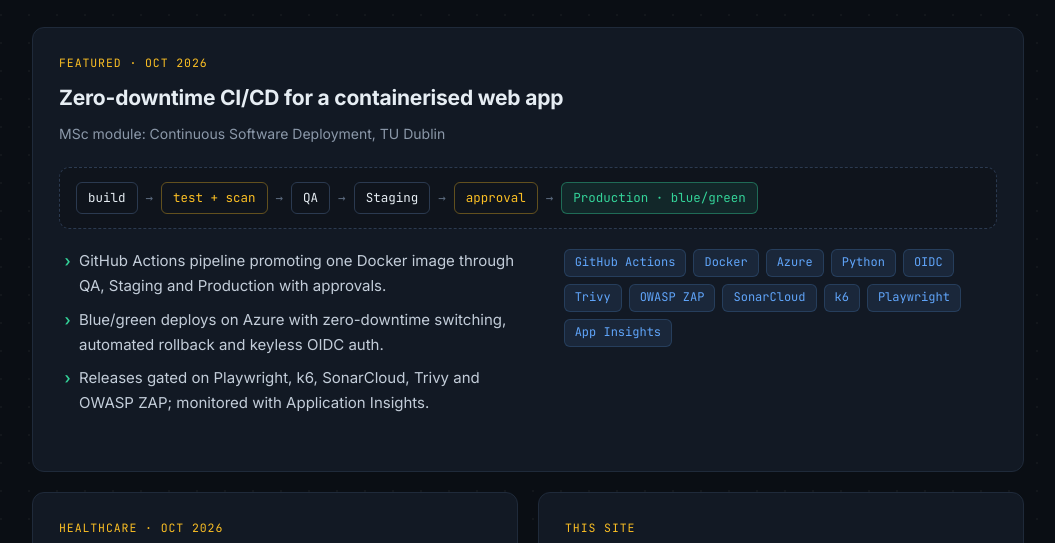
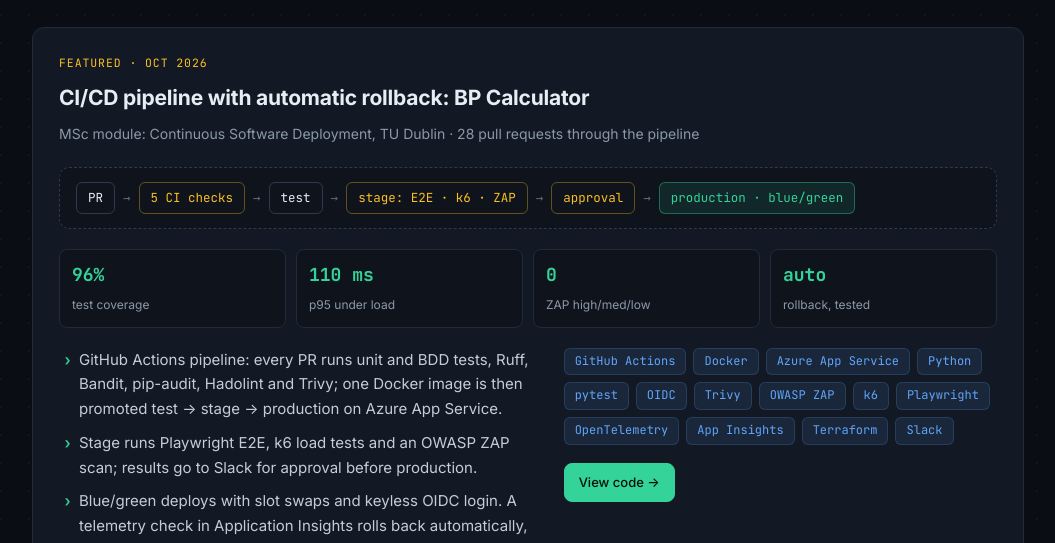
Before and after one commit to pso25/pso25.github.io, a plain HTML site: page index.html in a window 1280 px wide. Shown: the part 3710-4253 px from the top of the page, without its empty margins (112-1167 px from the left). Drawn offline with Linux system fonts and the light colour scheme.

Commit message:
Add files via upload

```diff
--- a/index.html
+++ b/index.html
@@ -183,6 +183,12 @@
     .project li::before { content: "›"; position: absolute; left: 4px; color: var(--green); font-family: var(--mono); font-weight: 700; }
     .feature-grid { display: grid; grid-template-columns: 1.1fr 1fr; gap: 28px; }
 
+    .proj-stats { display: grid; grid-template-columns: repeat(4, 1fr); gap: 10px; margin: 0 0 20px; }
+    .proj-stats div { background: var(--bg-2); border: 1px solid var(--border); border-radius: 8px; padding: 10px 12px; }
+    .proj-stats b { display: block; font-family: var(--mono); color: var(--green); font-size: 18px; }
+    .proj-stats span { font-size: 12px; color: var(--muted); }
+    .proj-links { display: flex; flex-wrap: wrap; gap: 8px; margin-top: 18px; }
+    .proj-links .btn { padding: 8px 14px; font-size: 13px; }
     .skills { display: grid; grid-template-columns: repeat(auto-fill, minmax(300px, 1fr)); gap: 16px; }
     .skill { background: var(--card); border: 1px solid var(--border); border-radius: 12px; padding: 20px 22px; }
     .skill h3 { margin: 0 0 12px; font-family: var(--mono); font-size: 13px; color: var(--muted); font-weight: 500; }
@@ -217,6 +223,7 @@
       .metric:nth-child(-n+2) { border-bottom: 1px solid var(--border); }
       .projects, .feature-grid, .two-col, .areas { grid-template-columns: 1fr; }
       .impact-grid { grid-template-columns: 1fr 1fr; }
+      .proj-stats { grid-template-columns: 1fr 1fr; }
       .wide-grid { grid-template-columns: 1fr; gap: 16px; }
       .nav-links { display: none; }
       .contact { padding: 34px 22px; }
@@ -441,24 +448,34 @@
       <div class="projects">
         <div class="project featured reveal">
           <div class="kicker">Featured · Oct 2026</div>
-          <h3>Zero-downtime CI/CD for a containerised web app</h3>
-          <p class="context">MSc module: Continuous Software Deployment, TU Dublin</p>
+          <h3>CI/CD pipeline with automatic rollback: BP Calculator</h3>
+          <p class="context">MSc module: Continuous Software Deployment, TU Dublin · 28 pull requests through the pipeline</p>
           <div class="pipeline">
-            <span class="stage">build</span><span class="arrow">→</span>
-            <span class="stage gate">test + scan</span><span class="arrow">→</span>
-            <span class="stage">QA</span><span class="arrow">→</span>
-            <span class="stage">Staging</span><span class="arrow">→</span>
+            <span class="stage">PR</span><span class="arrow">→</span>
+            <span class="stage gate">5 CI checks</span><span class="arrow">→</span>
+            <span class="stage">test</span><span class="arrow">→</span>
+            <span class="stage gate">stage: E2E · k6 · ZAP</span><span class="arrow">→</span>
             <span class="stage gate">approval</span><span class="arrow">→</span>
-            <span class="stage prod">Production · blue/green</span>
+            <span class="stage prod">production · blue/green</span>
+          </div>
+          <div class="proj-stats">
+            <div><b>96%</b><span>test coverage</span></div>
+            <div><b>110 ms</b><span>p95 under load</span></div>
+            <div><b>0</b><span>ZAP high/med/low</span></div>
+            <div><b>auto</b><span>rollback, tested</span></div>
           </div>
           <div class="feature-grid">
             <ul>
-              <li>GitHub Actions pipeline promoting one Docker image through QA, Staging and Production with approvals.</li>
-              <li>Blue/green deploys on Azure with zero-downtime switching, automated rollback and keyless OIDC auth.</li>
-              <li>Releases gated on Playwright, k6, SonarCloud, Trivy and OWASP ZAP; monitored with Application Insights.</li>
+              <li>GitHub Actions pipeline: every PR runs unit and BDD tests, Ruff, Bandit, pip-audit, Hadolint and Trivy; one Docker image is then promoted test → stage → production on Azure App Service.</li>
+              <li>Stage runs Playwright E2E, k6 load tests and an OWASP ZAP scan; results go to Slack for approval before production.</li>
+              <li>Blue/green deploys with slot swaps and keyless OIDC login. A telemetry check in Application Insights rolls back automatically, proven with a deliberately faulty release.</li>
+              <li>Disaster recovery: Terraform builds a copy of the site in a second Azure region on demand.</li>
             </ul>
             <div>
-              <div class="tags"><span class="tag">GitHub Actions</span><span class="tag">Docker</span><span class="tag">Azure</span><span class="tag">Python</span><span class="tag">OIDC</span><span class="tag">Trivy</span><span class="tag">OWASP ZAP</span><span class="tag">SonarCloud</span><span class="tag">k6</span><span class="tag">Playwright</span><span class="tag">App Insights</span></div>
+              <div class="tags"><span class="tag">GitHub Actions</span><span class="tag">Docker</span><span class="tag">Azure App Service</span><span class="tag">Python</span><span class="tag">pytest</span><span class="tag">OIDC</span><span class="tag">Trivy</span><span class="tag">OWASP ZAP</span><span class="tag">k6</span><span class="tag">Playwright</span><span class="tag">OpenTelemetry</span><span class="tag">App Insights</span><span class="tag">Terraform</span><span class="tag">Slack</span></div>
+              <div class="proj-links">
+                <a class="btn primary" href="https://github.com/pso25/SoftwareDelivery_bp_ca1" target="_blank" rel="noopener">View code →</a>
+              </div>
             </div>
           </div>
         </div>
```
